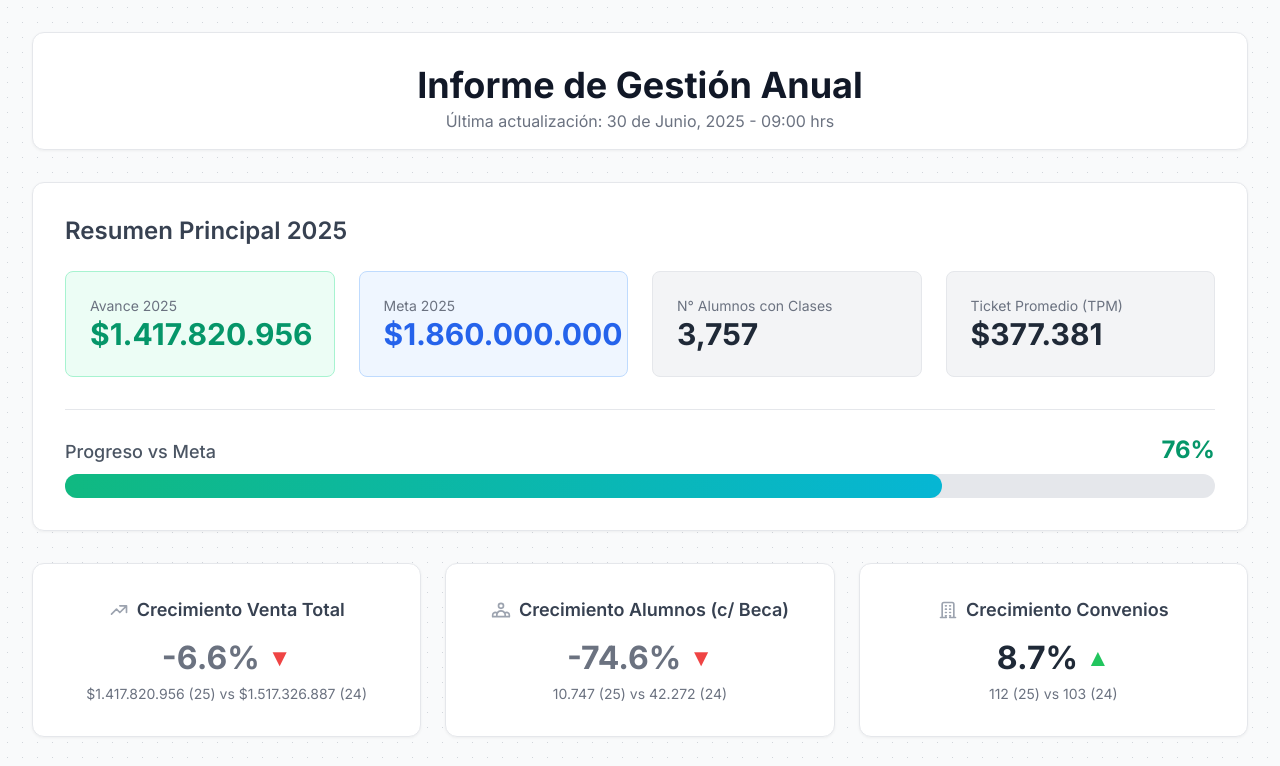
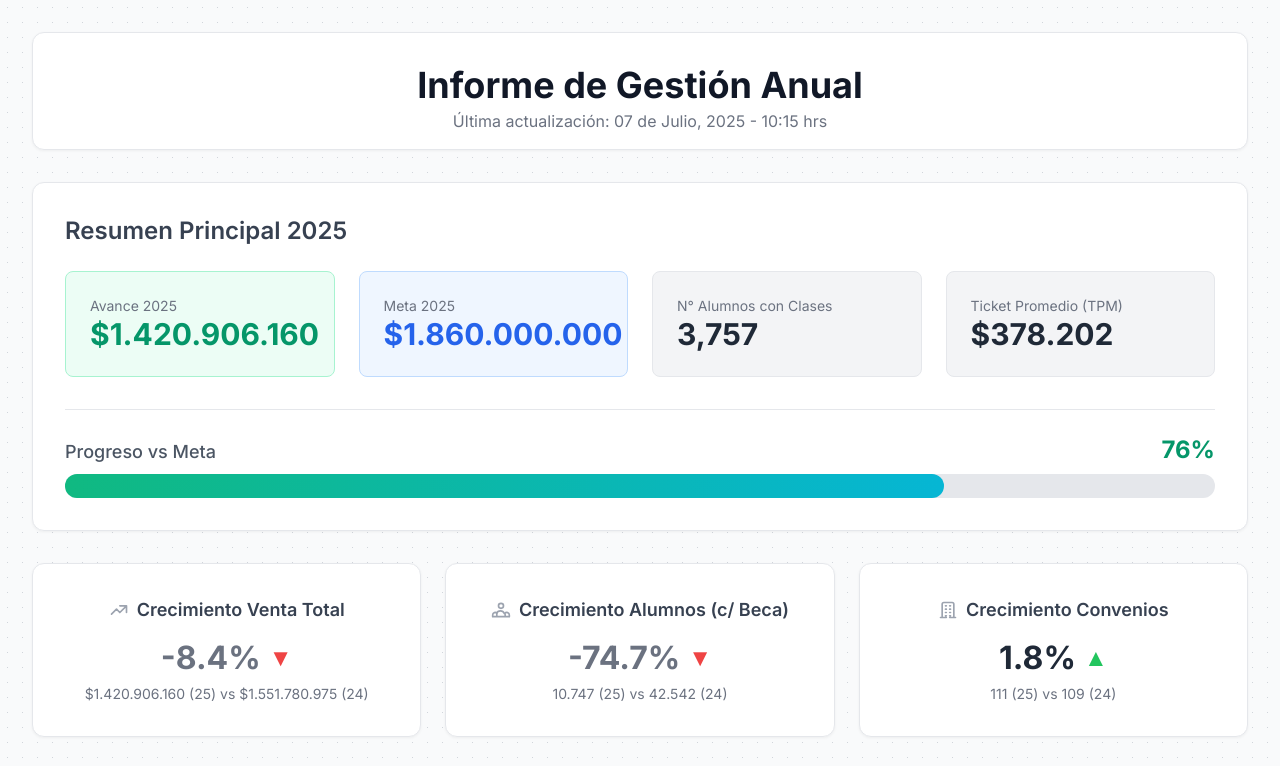
Before and after one commit to zematy/informegestion, a plain HTML site: page index.html in a window 1280 px wide. Shown: the top 766 px of the page. Drawn offline with nearby package versions, Linux system fonts and the light colour scheme.

Commit message:
Add files via upload

```diff
--- a/index.html
+++ b/index.html
@@ -75,7 +75,7 @@
         <!-- Header -->
         <header class="mb-8 text-center border-b pb-4 card" style="animation-delay: 0.1s;">
             <h1 class="text-3xl md:text-4xl font-bold text-gray-900">Informe de Gestión Anual</h1>
-            <p class="text-gray-500 mt-1">Última actualización: 30 de Junio, 2025 - 09:00 hrs</p>
+            <p class="text-gray-500 mt-1">Última actualización: 07 de Julio, 2025 - 10:15 hrs</p>
         </header>
 
         <!-- KPIs Resumen (Nuevo Diseño con Barra de Progreso) -->
@@ -85,7 +85,7 @@
                 <!-- Avance 2025 -->
                 <div class="bg-emerald-50 border border-emerald-200 p-6 rounded-lg">
                     <p class="text-gray-500 text-sm">Avance 2025</p>
-                    <p class="text-2xl md:text-3xl font-bold text-emerald-600">$1.417.820.956</p>
+                    <p class="text-2xl md:text-3xl font-bold text-emerald-600">$1.420.906.160</p>
                 </div>
                 <!-- Meta 2025 -->
                 <div class="bg-blue-50 border border-blue-200 p-6 rounded-lg">
@@ -100,7 +100,7 @@
                  <!-- TPM -->
                  <div class="bg-gray-100 border border-gray-200 p-6 rounded-lg">
                     <p class="text-gray-500 text-sm">Ticket Promedio (TPM)</p>
-                    <p class="text-2xl md:text-3xl font-bold text-gray-800">$377.381</p>
+                    <p class="text-2xl md:text-3xl font-bold text-gray-800">$378.202</p>
                 </div>
             </div>
             <!-- Progress Bar Section -->
@@ -130,7 +130,7 @@
             </div>
             <div class="card kpi-growth-card text-center" style="animation-delay: 0.4s;">
                  <h3 class="flex items-center justify-center text-lg font-semibold text-gray-700 mb-4">
-                    <svg class="w-5 h-5 mr-2 text-gray-400" fill="none" stroke="currentColor" viewBox="0 0 24 24"><path stroke-linecap="round" stroke-linejoin="round" stroke-width="2" d="M17 20h5v-2a3 3 0 00-5.356-1.857M17 20H7m10 0v-2c0-.656-.126-1.283-.356-1.857M7 20H2v-2a3 3 0 015.356-1.857M7 20v-2c0-.656.126-1.283.356-1.857m0 0a5.002 5.002 0 019.288 0M15 7a3 3 0 11-6 0 3 3 0 016 0z"></path></svg>
+                    <svg class="w-5 h-5 mr-2 text-gray-400" fill="none" stroke="currentColor" viewBox="0 0 24 24"><path stroke-linecap="round" stroke-linejoin="round" stroke-width="2" d="M17 20h5v-2a3 3 0 00-5.356-1.857M17 20H7m10 0v-2c0-.656-.126-1.283-.356-1.857M7 20H2v-2a3 3 0 015.356-1.857M7 20v-2c0-.656.126-1.283-.356-1.857m0 0a5.002 5.002 0 019.288 0M15 7a3 3 0 11-6 0 3 3 0 016 0z"></path></svg>
                     Crecimiento Alumnos (c/ Beca)
                 </h3>
                 <div class="flex items-center justify-center my-2">
@@ -192,24 +192,24 @@
             const color_arrow_down = 'text-red-500';
 
             // --- DATA ---
-            const avance2025 = 1417820956;
+            const avance2025 = 1420906160;
             const meta2025 = 1860000000;
             const gestionData = {
-                labels: ['Nov', 'Dic', 'Ene', 'Feb', 'Mar', 'Abr', 'May', 'Jun'],
-                venta2024: [44519515, 203495020, 129749900, 12680000, 393519400, 305944021, 198998385, 228420646],
-                venta2025: [88086550, 247082650, 132449500, 40853289, 294027389, 229565318, 289970758, 95785502],
-                alumnos2024: [1363, 1607, 31931, 49, 3005, 2075, 1417, 825],
-                alumnos2025: [520, 1450, 1427, 1596, 2140, 1184, 1791, 639],
-                convenios2024: [3, 10, 6, 2, 21, 26, 21, 14],
-                convenios2025: [4, 13, 5, 11, 25, 23, 20, 11]
+                labels: ['Nov', 'Dic', 'Ene', 'Feb', 'Mar', 'Abr', 'May', 'Jun', 'Jul'],
+                venta2024: [44519515, 203495020, 129749900, 12680000, 393519400, 305944021, 198998385, 228420646, 34454088],
+                venta2025: [88086550, 247082650, 132449500, 40853289, 294027389, 229565318, 289970758, 95785502, 3085204],
+                alumnos2024: [1363, 1607, 31931, 49, 3005, 2075, 1417, 825, 270],
+                alumnos2025: [520, 1450, 1427, 1596, 2140, 1184, 1791, 639, 0],
+                convenios2024: [3, 10, 6, 2, 21, 26, 21, 14, 6],
+                convenios2025: [4, 13, 5, 11, 23, 23, 20, 11, 1]
             };
 
             const programasData = {
                 labels: ['Línea 1', 'Línea 2', 'Línea 3', 'E-learning', 'SM-LIBROS', 'SM-ENSAYOS', 'Capacitaciones'],
-                alumnos2024: [3695, 2815, 4173, 30270, 0, 1, 50],
-                monto2024: [1074499241, 162904740, 128528260, 89410000, 7231821, 49758825, 5000000],
-                alumnos2025: [3757, 2121, 3675, 230, 0, 0, 7],
-                monto2025: [1051992472, 192739750, 122746289, 9205000, 4605426, 34532019, 2000000]
+                alumnos2024: [3695, 2815, 4523, 30270, 0, 1, 50],
+                monto2024: [1092999241, 162904740, 132028260, 89410000, 8558414, 60886300, 5000000],
+                alumnos2025: [3757, 2121, 3656, 230, 0, 0, 7],
+                monto2025: [1051992472, 192739750, 122746289, 9205000, 4773172, 37449477, 2000000]
             };
 
             // Helper function to format numbers
@@ -237,7 +237,7 @@
             // --- KPI Calculations ---
             const totalVenta2024 = gestionData.venta2024.reduce((a, b) => a + b, 0);
             const totalVenta2025 = gestionData.venta2025.reduce((a, b) => a + b, 0);
-            const totalAlumnos2024 = 42272;
+            const totalAlumnos2024 = 42542;
             const totalAlumnos2025 = gestionData.alumnos2025.reduce((a, b) => a + b, 0);
             const totalConvenios2024 = gestionData.convenios2024.reduce((a, b) => a + b, 0);
             const totalConvenios2025 = gestionData.convenios2025.reduce((a, b) => a + b, 0);
```
